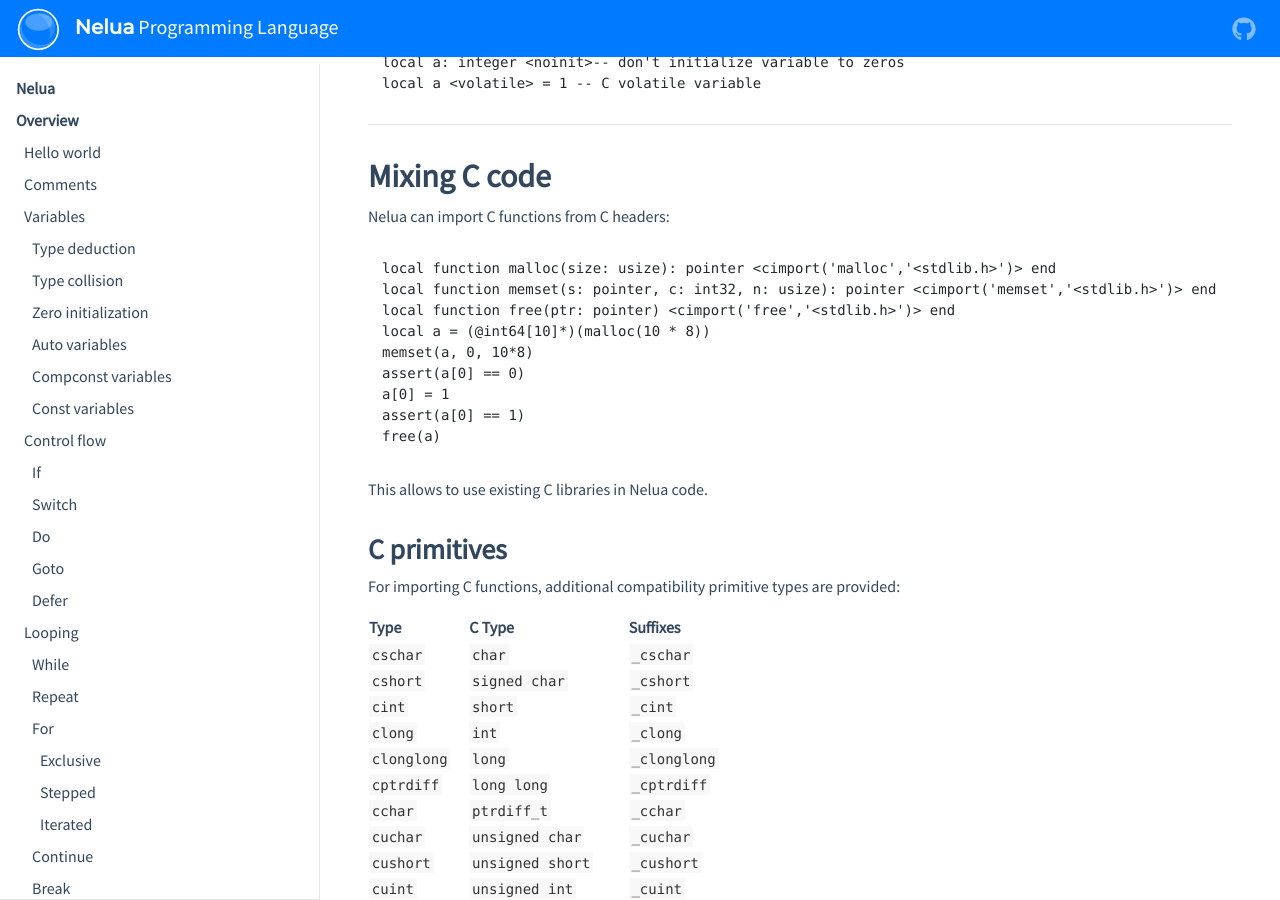
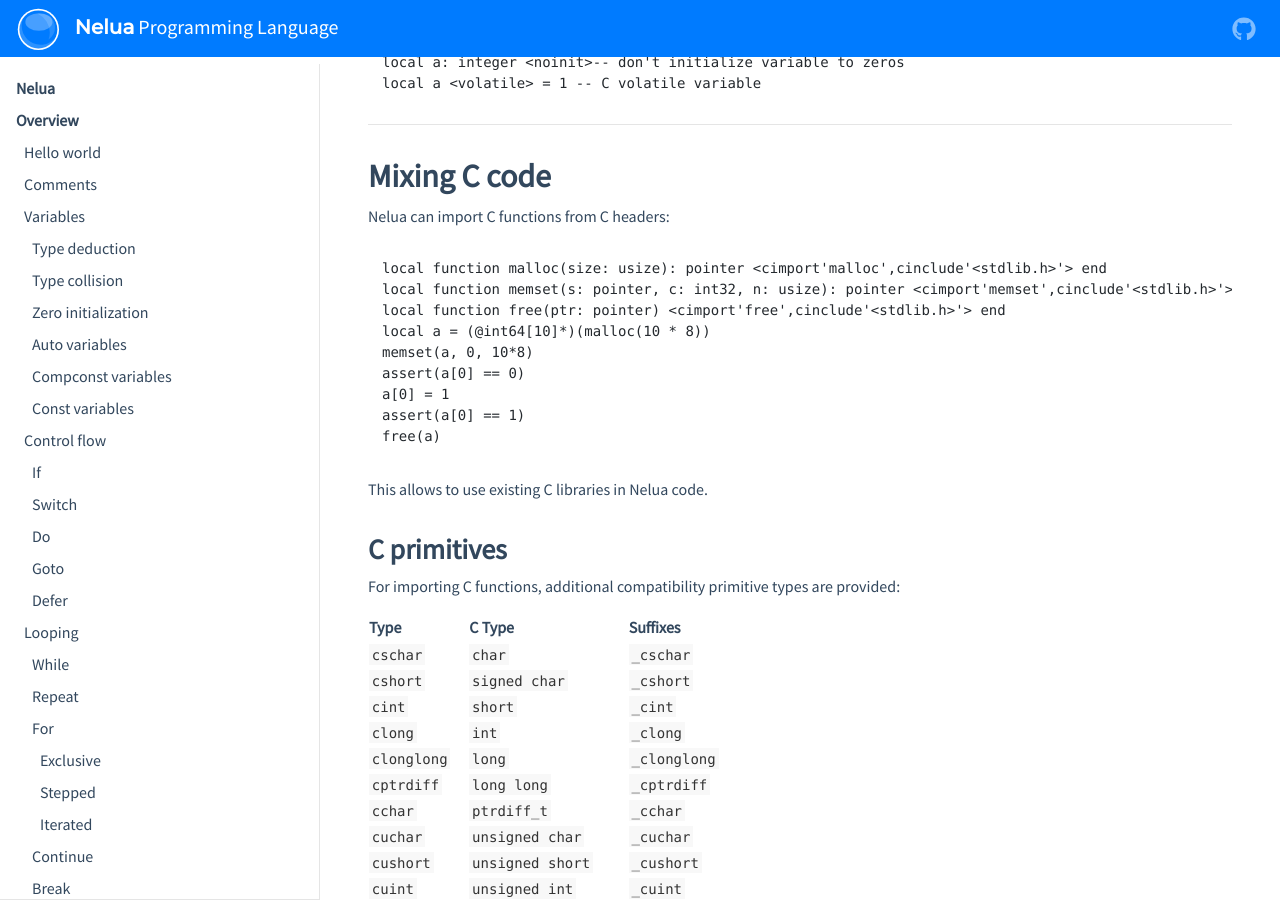
Before and after one commit to edubart/nelua-lang, a Jekyll site: the page built from docs/pages/overview.md, in a window 1280 px wide and 900 px high, scrolled down 21971 px. Built offline with Jekyll 4.4.1, drawn with Linux system fonts in a browser that asks for light colours; nearby versions of some CDN libraries.

Commit message:
cimport changes

````diff
--- a/docs/pages/overview.md
+++ b/docs/pages/overview.md
@@ -1105,9 +1105,9 @@ local a <volatile> = 1 -- C volatile variable
 Nelua can import C functions from C headers:
 
 ```nelua
-local function malloc(size: usize): pointer <cimport('malloc','<stdlib.h>')> end
-local function memset(s: pointer, c: int32, n: usize): pointer <cimport('memset','<stdlib.h>')> end
-local function free(ptr: pointer) <cimport('free','<stdlib.h>')> end
+local function malloc(size: usize): pointer <cimport'malloc',cinclude'<stdlib.h>'> end
+local function memset(s: pointer, c: int32, n: usize): pointer <cimport'memset',cinclude'<stdlib.h>'> end
+local function free(ptr: pointer) <cimport'free',cinclude'<stdlib.h>'> end
 local a = (@int64[10]*)(malloc(10 * 8))
 memset(a, 0, 10*8)
 assert(a[0] == 0)
````
Also changed, not shown: 5 other files.
